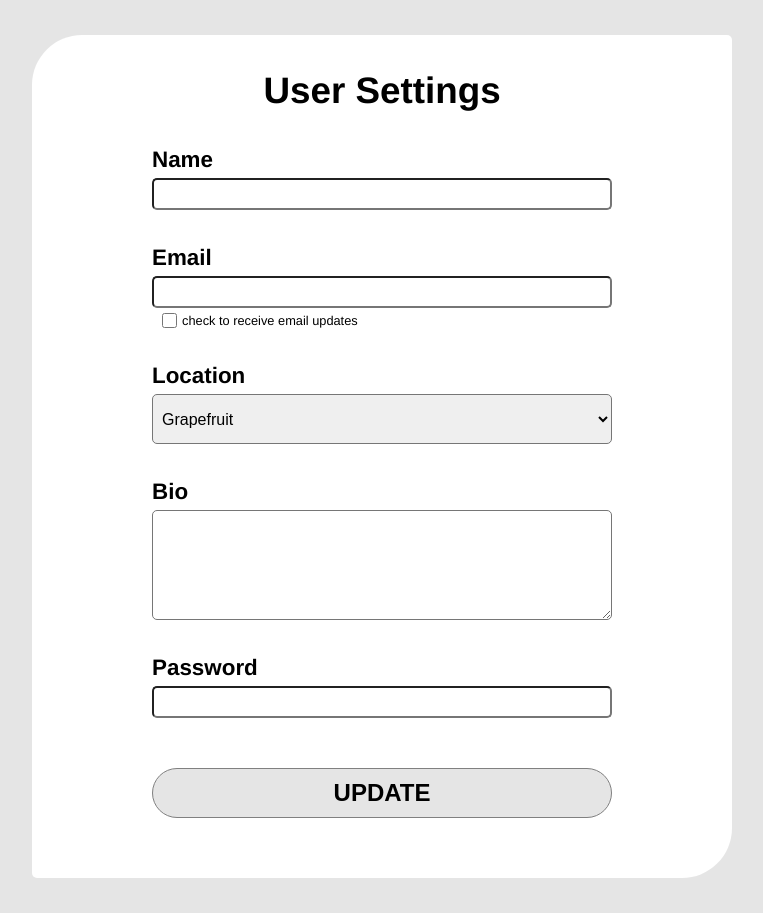
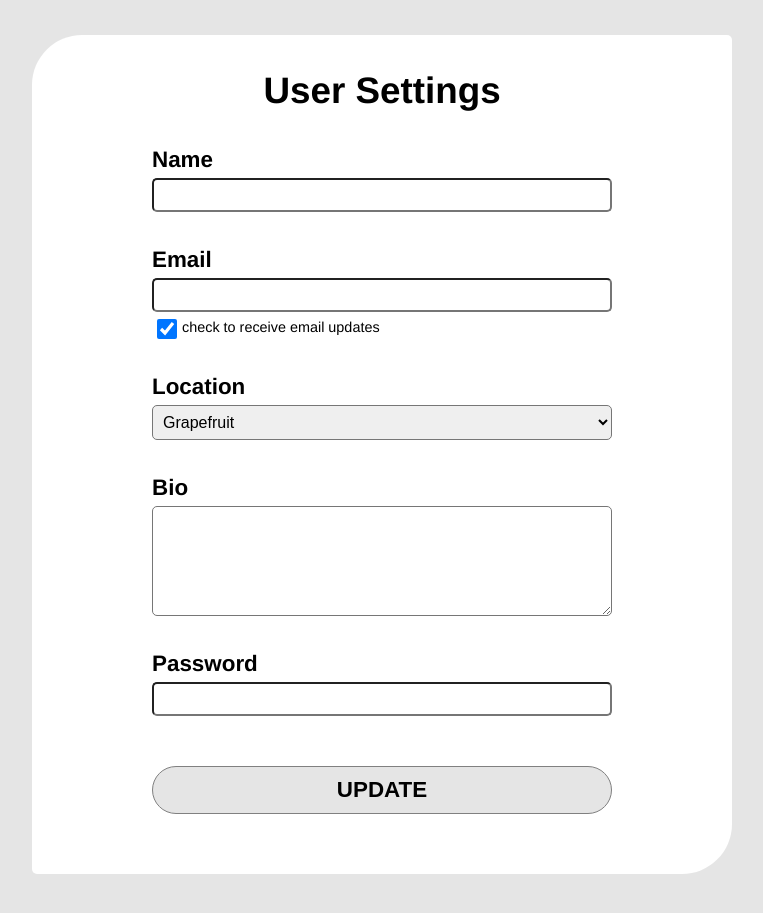
Before and after one commit to EvanPavley/user-frontend, a React (Create React App) app: page / in a window 1280 px wide. Shown: the whole page, without its empty margins (258-1021 px from the left). Built offline with nearby package versions, Linux system fonts and the light colour scheme.

Commit message:
form is controlled

```diff
--- a/src/components/app/App.js
+++ b/src/components/app/App.js
@@ -5,15 +5,27 @@ import SettingsForm from'../settingsForm/SettingsForm'
 
 class App extends React.Component {
   state = {
-
+    name: '',
+    email: '',
+    updates: true,
+    location: '',
+    bio: '',
+    password: '',
   }
 
-  handleSubmit = () => {
-
+  handleSubmit = (event) => {
+    event.preventDefault();
+    console.log(this.state);
   }
 
-  handleChange = () => {
+  handleChange = (event) => {
+    const target = event.target;
+    const value = target.type === 'checkbox' ? target.checked : target.value;
+    const name = target.name;
 
+    this.setState({
+      [name]: value
+    });
   }
   render () {
     return (
--- a/src/components/settingsForm/SettingsForm.css
+++ b/src/components/settingsForm/SettingsForm.css
@@ -5,7 +5,7 @@
 
 .settingsForm-input{
   font-size: 1em;
-  padding: 5px;
+  padding: 6px;
   width: 100%;
   margin-bottom: 35px;
   border-radius: 5px;
@@ -16,11 +16,11 @@
 }
 
 .email{
-  margin-bottom: 5px
+  margin-bottom: 7px
 }
 
 .select{
-  height: 50px;
+  height: 35px;
 }
 
 .password{
@@ -31,7 +31,7 @@
   background-color: #e5e5e5;
 
   font-weight: bold;
-  font-size: 1.5em;
+  font-size: 1.4em;
 
   padding-top: 10px;
   padding-bottom: 10px;
@@ -49,12 +49,12 @@
 }
 
 .checkbox-text{
-  font-size: .8em;
+  font-size: .9em;
   margin-left: 5px;
 }
 
 .checkbox {
-  margin-left: 10px;
-  width: 15px;
-	height: 15px;
+  margin-left: 5px;
+  width: 20px;
+	height: 20px;
 }
--- a/src/components/settingsForm/SettingsForm.js
+++ b/src/components/settingsForm/SettingsForm.js
@@ -5,14 +5,14 @@ const SettingsForm = (props) => {
 
   return (
     <div className="settingsForm-container">
-      <form className="settings" onSubmit={props.handleSubmit}>
+      <form className="settings" onSubmit={(e) => props.handleSubmit(e)}>
         <label>
           <h3 className="settingsForm-label">Name</h3>
           <input
             className="settingsForm-input"
             type="text"
             name="name"
-            onChange={props.handleInputChange}
+            onChange={(e) => props.handleChange(e)}
             value={props.inputs.name}
             />
         </label>
@@ -22,7 +22,7 @@ const SettingsForm = (props) => {
             className="settingsForm-input email"
             type="text"
             name="email"
-            onChange={props.handleInputChange}
+            onChange={(e) => props.handleChange(e)}
             value={props.inputs.email}
             />
           <div className="settingsForm-checkbox-container">
@@ -30,8 +30,8 @@ const SettingsForm = (props) => {
               className="checkbox"
               type="checkbox"
               name="updates"
-              onChange={props.handleInputChange}
-              value={props.inputs.updates}
+              onChange={(e) => props.handleChange(e)}
+              checked={props.inputs.updates}
               />
             <p className="checkbox-text"> check to receive email updates</p>
           </div>
@@ -41,7 +41,7 @@ const SettingsForm = (props) => {
           <select
             className="settingsForm-input select"
             name="location"
-            onChange={props.handleInputChange}
+            onChange={(e) => props.handleChange(e)}
             value={props.inputs.location}
             >
             <option value="grapefruit">Grapefruit</option>
@@ -52,11 +52,22 @@ const SettingsForm = (props) => {
         </label>
         <label>
           <h3 className="settingsForm-label">Bio</h3>
-          <textarea className="settingsForm-input textarea"/>
+          <textarea
+            className="settingsForm-input textarea"
+            name="bio"
+            onChange={(e) => props.handleChange(e)}
+            value={props.inputs.bio}
+            />
         </label>
         <label>
           <h3 className="settingsForm-label">Password</h3>
-          <input className="settingsForm-input password" type="Password"/>
+          <input
+            className="settingsForm-input password"
+            type="Password"
+            name="password"
+            onChange={(e) => props.handleChange(e)}
+            value={props.inputs.password}
+            />
         </label>
         <input className="settingsForm-input submit" type="submit" value="Update" />
       </form>
```
